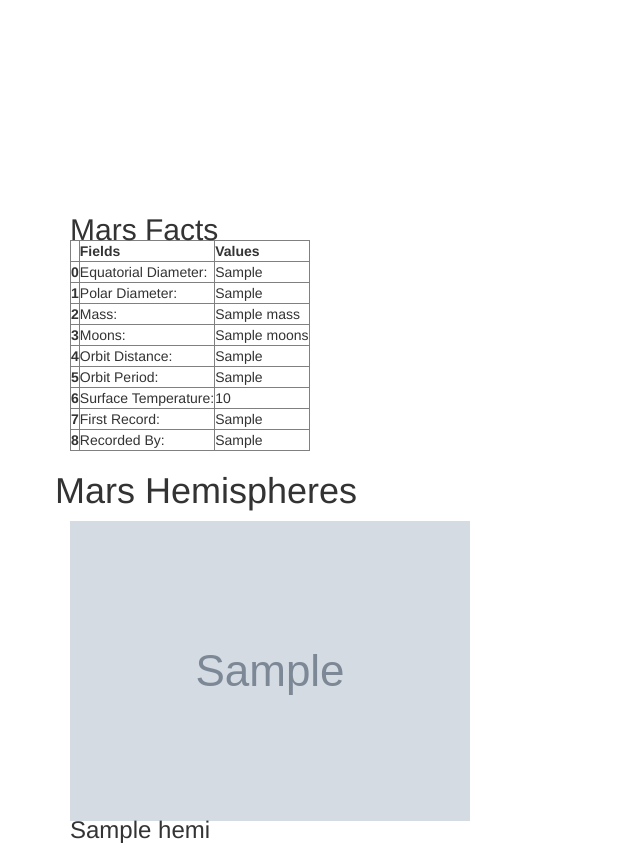
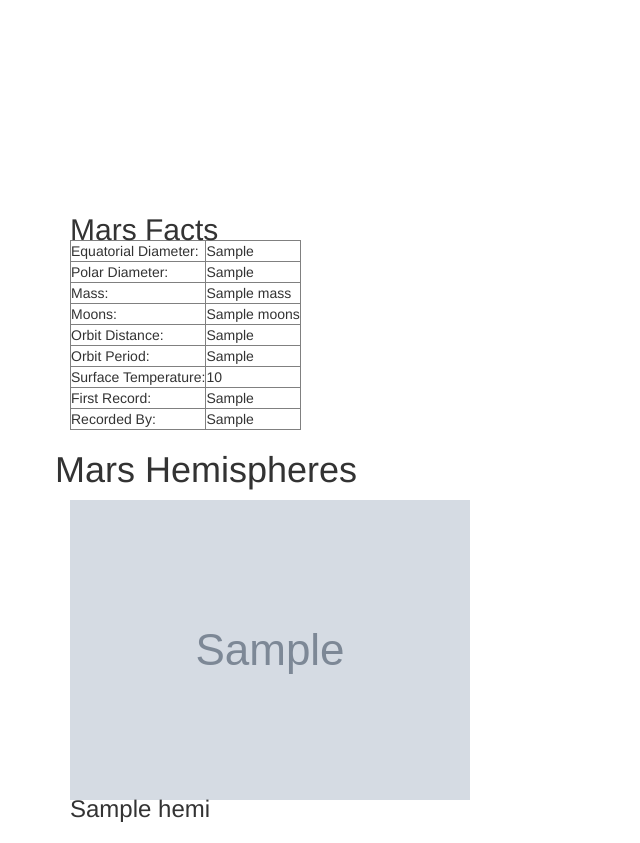
Before and after one commit to tslindner/web-scrape-challenge-Mars, a Flask app: page / in a window 1280 px wide. Shown: the part 3163-4006 px from the top of the page, without its empty margins (0-640 px from the left). After the commit the page ends 3985 px from the top, so only its background shows below. Run offline with Flask 2, Linux system fonts and the light colour scheme; grey boxes marked "Sample" are stand-in pictures; a database or web service that is not in the repository returns one stand-in record (values such as "Sample title"); some libraries are stand-ins or nearby versions.

Commit message:
remove unneeded rows/columns from facts

```diff
--- a/templates/index.html
+++ b/templates/index.html
@@ -43,37 +43,35 @@
 
                     <table border="1" class="dataframe">
                         <thead>
-                            <tr style="text-align: right;">
+                            <!-- <tr style="text-align: right;">
                                 <th>
 
                                 </th>
                                 <th>Fields</th>
                                 <th>Values</th>
                             </tr>
-                        </thead>
+                        </thead>  -->
                         <tbody>
                             <tr>
-                                <th>0</th>
+                                <!-- <th>0</th>  -->
                                 <td>Equatorial Diameter:</td>
                                 <td>{{ item.facts.Equatorial_Diameter }}</td>
                             </tr>
 
                             <tr>
-                                <th>1</th>
+                                <!-- <th>1</th>  -->
                                 <td>Polar Diameter:</td>
                                 <td>{{ item.facts.Polar_Diameter }}</td>
                             </tr>
 
                             <tr>
-                                <th>2</th>
+                                <!-- <th>2</th>  -->
                                 <td>Mass:</td>
                                 <td>{{ item.facts.Mass }}</td>
                             </tr>
 
                             <tr>
-                                <th>
-                                    3
-                                </th>
+                                <!-- <th>3</th>  -->
                                 <td>
                                     Moons:
                                 </td>
@@ -83,9 +81,7 @@
                             </tr>
 
                             <tr>
-                                <th>
-                                    4
-                                </th>
+                                <!-- <th>4</th> -->
                                  <td>
                                     Orbit Distance:
                                 </td>
@@ -95,9 +91,7 @@
                             </tr>
 
                             <tr>
-                                <th>
-                                    5
-                                </th>
+                                <!-- <th>5</th> -->
                                 <td>
                                     Orbit Period:
                                 </td>
@@ -107,9 +101,7 @@
                             </tr>
 
                             <tr>
-                                <th>
-                                    6
-                                </th>
+                                <!-- <th>6</th> -->
                                 <td>
                                     Surface Temperature:
                                 </td>
@@ -119,9 +111,7 @@
                             </tr>
 
                             <tr>
-                                <th>
-                                    7
-                                </th>
+                                <!-- <th>7</th> -->
 
                                 <td>
                                     First Record:
@@ -134,9 +124,7 @@
                             </tr>
 
                             <tr>
-                                <th>
-                                    8
-                                </th>
+                                <!-- <th>8</th> -->
 
                                 <td>
                                     Recorded By:
```
